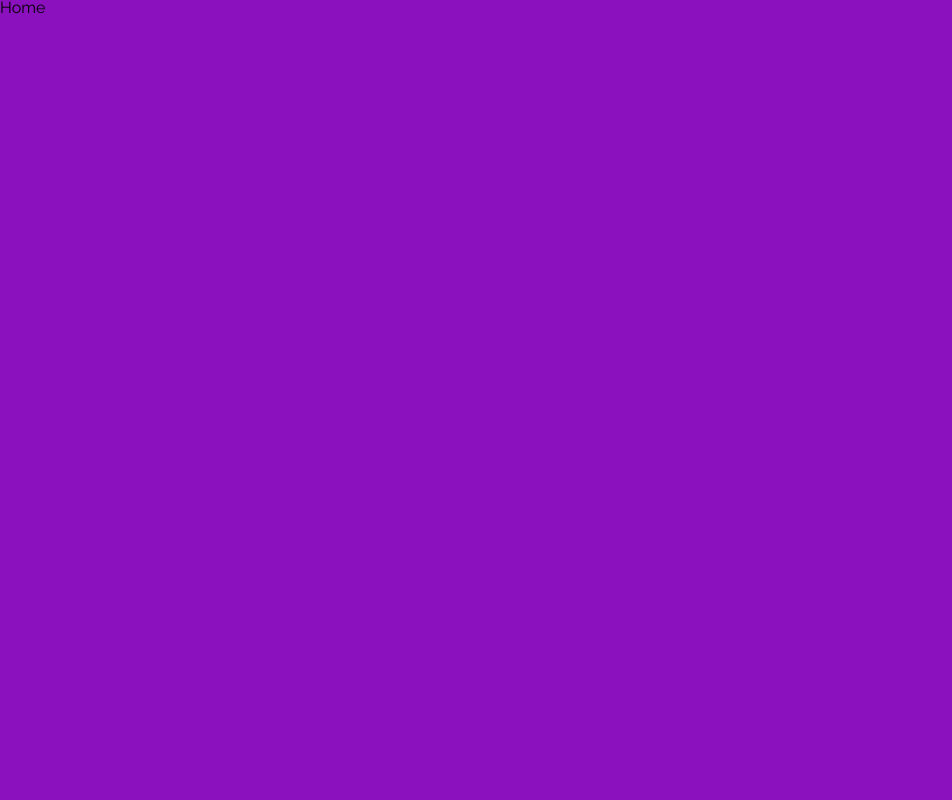
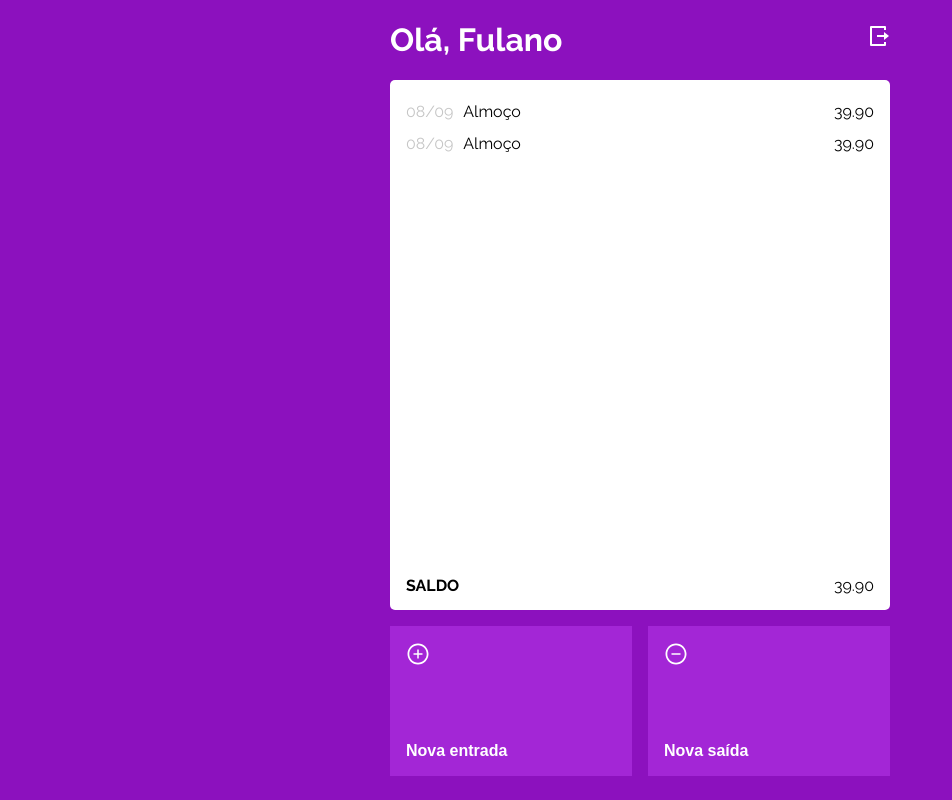
Before and after one commit to pauloserrano/mywallet-client, a React (Create React App) app: page / in a window 1280 px wide. Shown: the whole page, without its empty margins (0-952 px from the left). Built offline with nearby package versions, Linux system fonts and the light colour scheme; a web font is replaced by a local one.

Commit message:
home screen
created the component with mock data and styling

```diff
--- /dev/null
+++ b/src/components/Balance.js
@@ -0,0 +1,71 @@
+import styled from "styled-components"
+
+const Balance = () => {
+  return (
+    <Wrapper>
+        <ul>
+            <li>
+                <span>08/09</span>
+                <span>Almoço</span>
+                <span>39.90</span>
+            </li>
+            <li>
+                <span>08/09</span>
+                <span>Almoço</span>
+                <span>39.90</span>
+            </li>
+        </ul>
+        <div>
+            <span>SALDO</span>
+            <span>39.90</span>
+        </div>
+    </Wrapper>
+  )
+}
+
+const Wrapper = styled.section`
+    display: flex;
+    position: relative;
+    width: min(100%, 500px);
+    border-radius: 5px;
+    padding: 1em 1em 3em;
+    flex: 1;
+    background-color: #fff;
+
+    ul{
+        width: 100%;
+        overflow-y: auto;
+    }
+
+    li{
+        display: flex;
+        width: 100%;
+        font-size: 16px;
+        line-height: 2em;
+
+
+        span:first-child{
+            color: #C6C6C6;
+            margin-right: 1ch;
+        }
+
+        span:nth-child(3){
+            margin-left: auto;
+        }
+    }
+
+    div:last-child{
+        display: flex;
+        justify-content: space-between;
+        position: absolute;
+        bottom: 1em;
+        left: 1em;
+        right: 1em;
+
+        span:first-child{
+            font-weight: bold;
+        }
+    }
+`
+
+export default Balance
--- a/src/components/Home.js
+++ b/src/components/Home.js
@@ -1,7 +1,80 @@
+import { RiLogoutBoxRLine as Logout } from "react-icons/ri"
+import { AiOutlinePlusCircle as Plus, AiOutlineMinusCircle as Minus } from "react-icons/ai"
+import { Wrapper } from "../styles"
+import styled from "styled-components"
+import Balance from "./Balance"
+
+
 const Home = () => {
   return (
-    <div>Home</div>
+    <HomeWrapper>
+      <header>
+        <h2>Olá, Fulano</h2>
+        <Logout className="logout-btn" size={24} color={"white"}/>
+      </header>
+      <Balance />
+      <div className="actions">
+        <button>
+          <Plus size={24} />
+          <span>Nova entrada</span>
+        </button>
+        <button>
+          <Minus size={24} />
+          <span>Nova saída</span>
+        </button>
+      </div>
+    </HomeWrapper>
   )
 }
 
+const HomeWrapper = styled(Wrapper)`
+  header{
+    display: flex;
+    justify-content: space-between;
+    width: min(100%, 500px);
+    margin-bottom: 1.5em;
+
+    h2{
+      font-size: 2em;
+      font-weight: bold;
+      color: white;
+    }
+
+    .logout-btn{
+      cursor: pointer;
+    }
+  }
+
+  .actions{
+    display: grid;
+    grid-template-columns: 1fr 1fr;
+    gap: 1rem;
+    margin-top: 1rem;
+    width: min(100%, 500px);
+
+    button{
+      display: flex;
+      justify-content: space-between;
+      flex-direction: column;
+      height: min(20vh, 150px);
+      padding: 1rem;
+      border: none;
+      font-size: 16px;
+      font-weight: bold;
+      color: white;
+      background-color: #A326D6;
+      cursor: pointer;
+      transition: .1s all ease-in;
+
+      :hover{
+          filter: brightness(1.05)
+      }
+
+      span{
+        margin-right: auto;
+      }
+    }
+  }
+`
+
 export default Home
```
